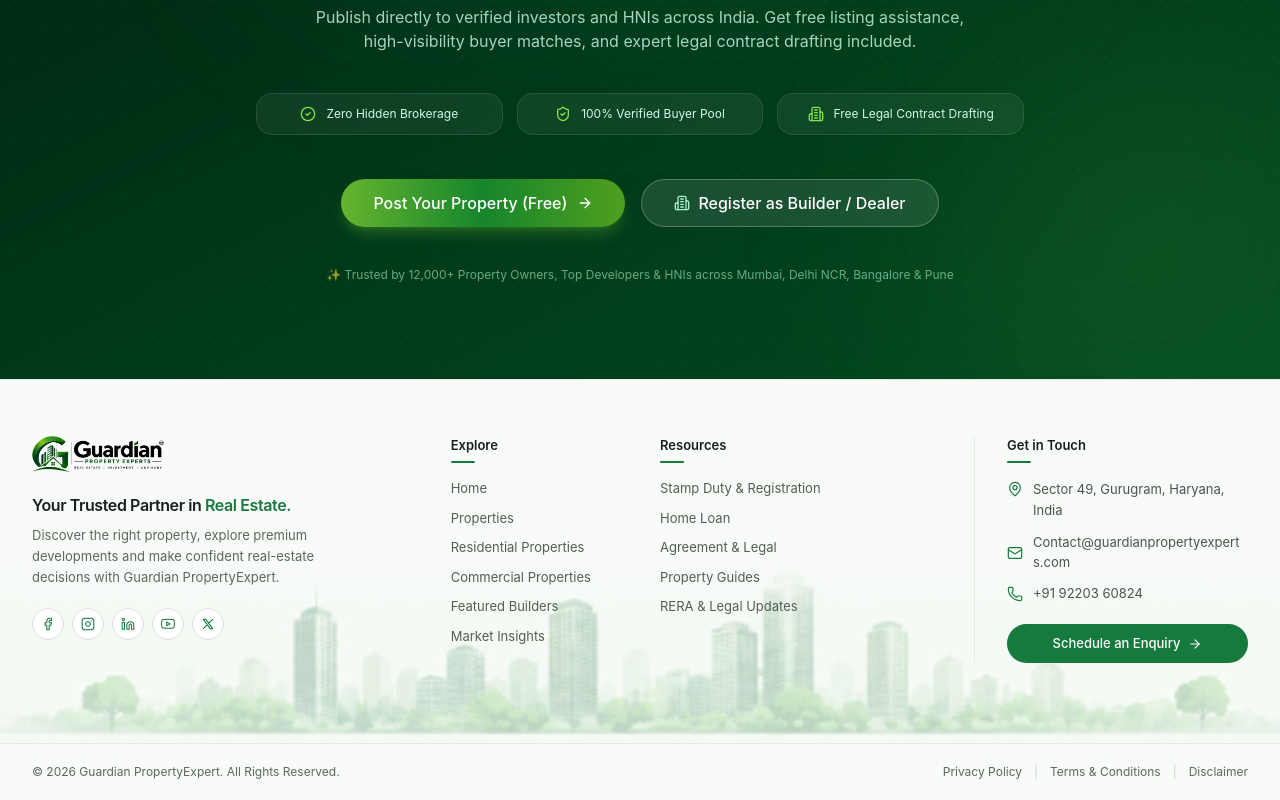
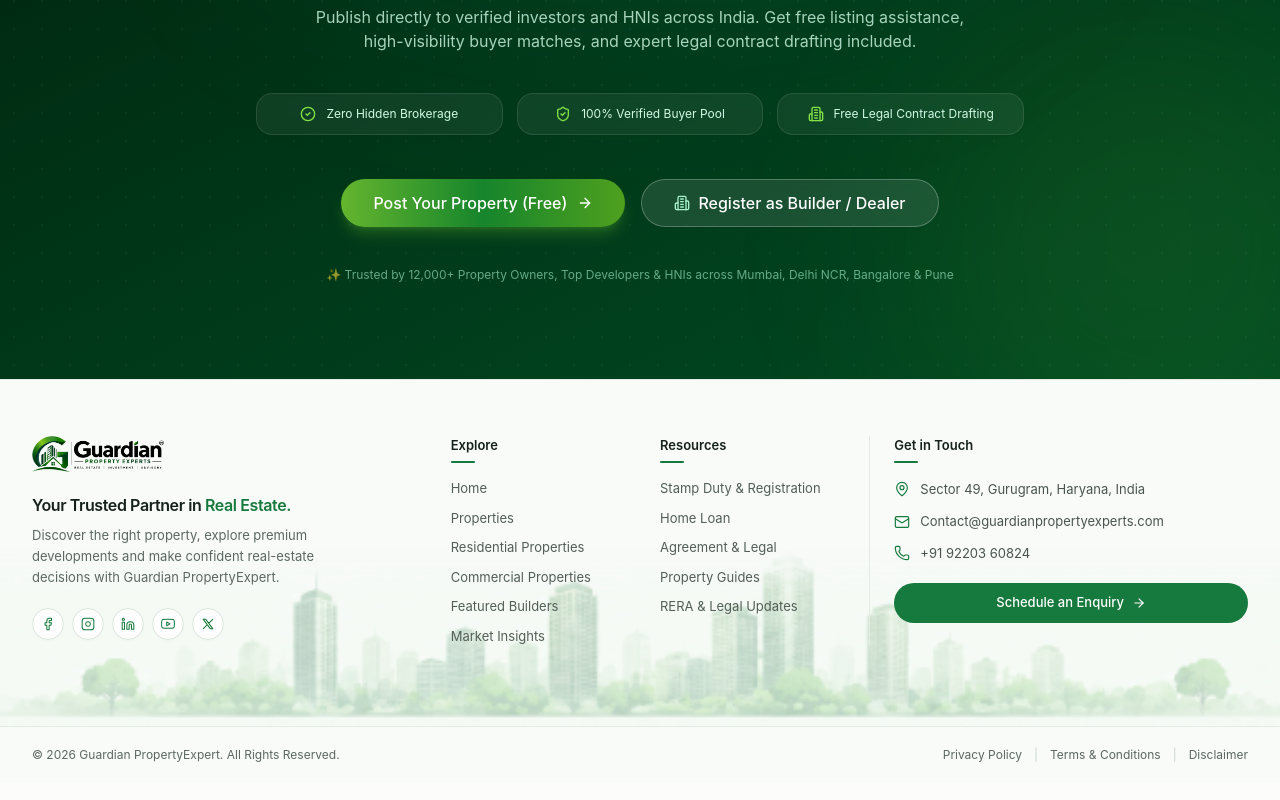
Before and after one commit to harshikakukreja0/Guardian-property-experts, a Next.js app: page / in a window 1280 px wide. Shown: the part 5956-6756 px from the top of the page. Built offline with nearby package versions, Linux system fonts and the light colour scheme; no server answers.

Commit message:
style(footer): shift Get in Touch left and widen column so email stays on one line

```diff
--- a/src/components/common/MainFooter.tsx
+++ b/src/components/common/MainFooter.tsx
@@ -160,7 +160,7 @@ export function MainFooter() {
             </div>
 
             {/* Column 3 — Resources */}
-            <div className="lg:col-span-3 space-y-4">
+            <div className="lg:col-span-2 space-y-4">
               <div>
                 <h3 className="text-[13px] font-semibold text-[#17211C]">
                   Resources
@@ -197,7 +197,7 @@ export function MainFooter() {
             </div>
 
             {/* Column 4 — Get in Touch */}
-            <div className="lg:col-span-3 lg:border-l lg:border-[#E2EBE4] lg:pl-8 space-y-4">
+            <div className="sm:col-span-2 lg:col-span-4 lg:border-l lg:border-[#E2EBE4] lg:pl-6 space-y-4">
               <div>
                 <h3 className="text-[13px] font-semibold text-[#17211C]">
                   Get in Touch
@@ -215,10 +215,12 @@ export function MainFooter() {
                 <li>
                   <a
                     href="mailto:Contact@guardianpropertyexperts.com"
-                    className="flex items-center gap-2.5 hover:text-[#16793D] transition-colors break-all"
+                    className="flex items-center gap-2.5 hover:text-[#16793D] transition-colors"
                   >
                     <Mail className="w-4 h-4 text-[#16793D] shrink-0" strokeWidth={1.75} />
-                    <span>Contact@guardianpropertyexperts.com</span>
+                    <span className="text-[12.5px] sm:text-[13px] break-words min-w-0">
+                      Contact@guardianpropertyexperts.com
+                    </span>
                   </a>
                 </li>
                 <li>
```
